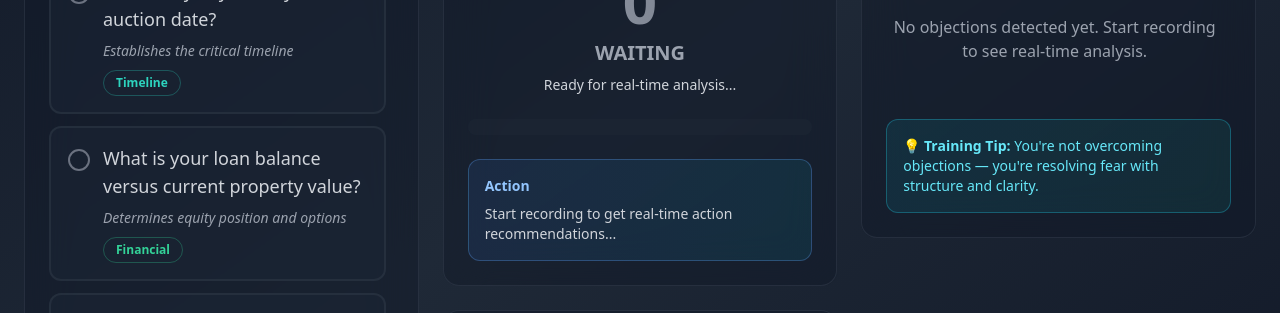
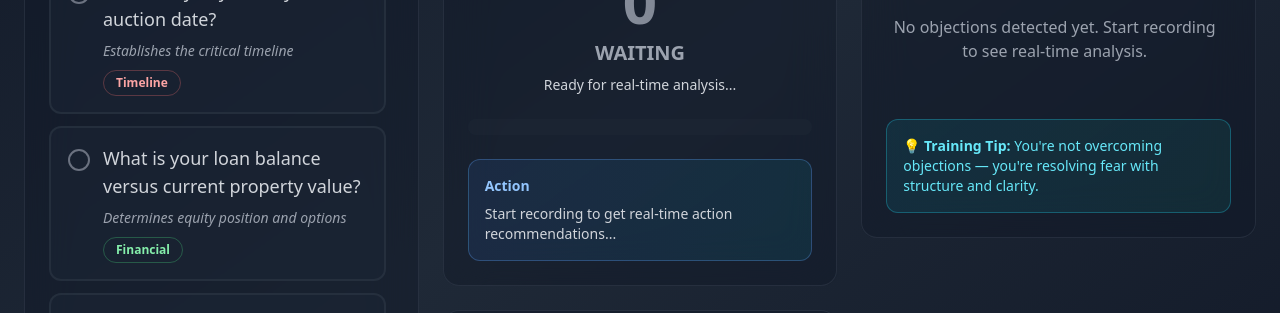
Before and after one commit to SparkyTheG/Live-Co-Pilot-Dashboard, a React (Vite) app in the folder frontend/: page / in a window 1280 px wide. Shown: the part 419-732 px from the top of the page. Built offline with nearby package versions, Linux system fonts and the light colour scheme.

Commit message:
Fix diagnostic badge colors to match Admin color selection

```diff
--- a/frontend/src/components/LiveCoPilotDashboard.tsx
+++ b/frontend/src/components/LiveCoPilotDashboard.tsx
@@ -362,12 +362,14 @@ export default function LiveCoPilotDashboard() {
     return askedQuestionIndices.includes(index) || questionStates[index]?.asked;
   };
 
+  // Badge colors must match Admin Panel "Badge color" dropdown:
+  // situation=Blue, timeline=Red, authority=Purple, pain=Orange, financial=Green
   const categoryColors: Record<string, string> = {
-    situation: 'text-cyan-400 border-cyan-400/30',
-    timeline: 'text-teal-400 border-teal-400/30',
-    authority: 'text-blue-400 border-blue-400/30',
-    pain: 'text-cyan-300 border-cyan-300/30',
-    financial: 'text-emerald-400 border-emerald-400/30',
+    situation: 'text-blue-300 border-blue-400/30',
+    timeline: 'text-red-300 border-red-400/30',
+    authority: 'text-purple-300 border-purple-400/30',
+    pain: 'text-orange-300 border-orange-400/30',
+    financial: 'text-green-300 border-green-400/30',
   };
 
   const categoryLabels: Record<string, string> = {
```
